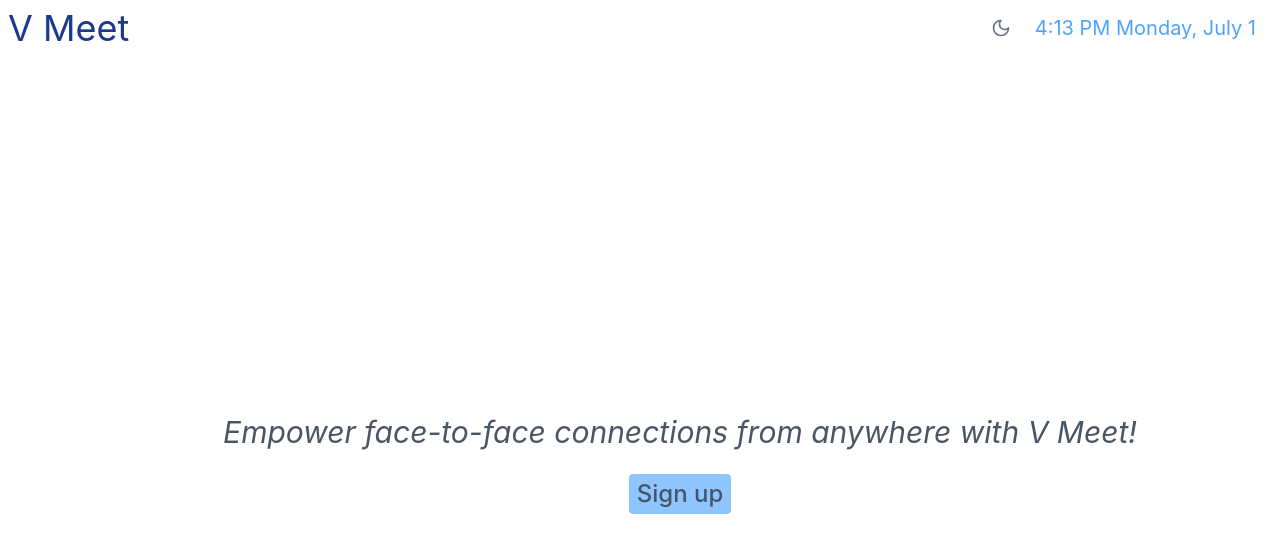
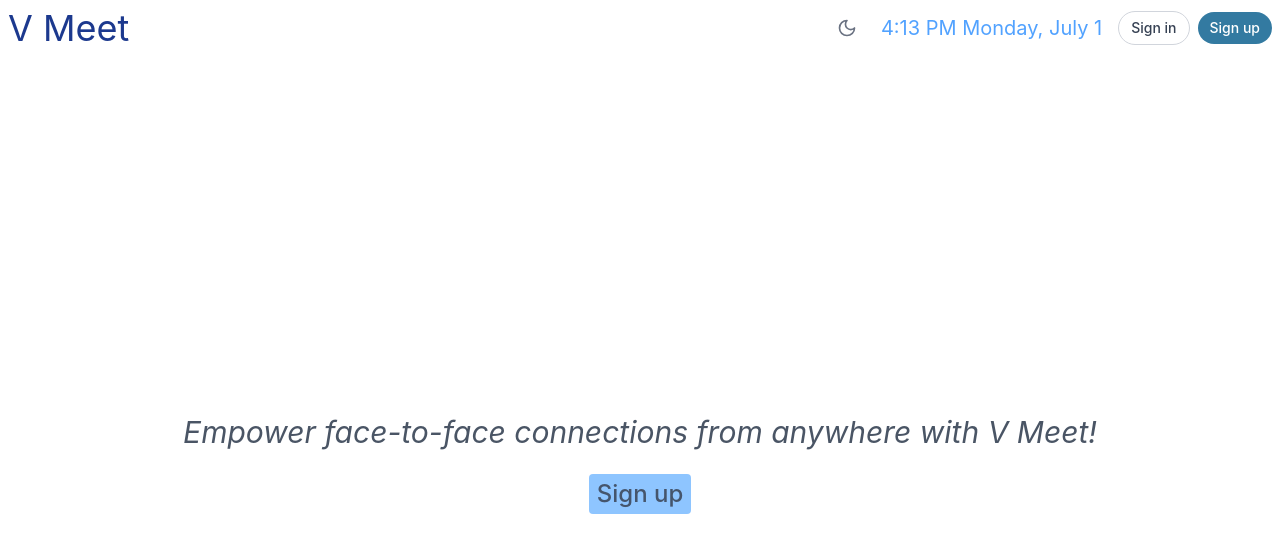
Before and after one commit to ReetikBasniwal/virtual-meet, a React (Vite) app: page / in a window 1280 px wide. Shown: the top 552 px of the page. Built offline with nearby package versions, Linux system fonts and the light colour scheme; no server answers.

Commit message:
sign in and sign out button

```diff
--- a/src/component/LoginForm/Login.jsx
+++ b/src/component/LoginForm/Login.jsx
@@ -51,7 +51,7 @@ function Login() {
 
   return (
     <>
-      <div className="absolute flex flex-col bg-sky-900/75 flex top-0 items-center justify-center h-full w-full">
+      <div className="absolute flex flex-col bg-sky-900/75 flex top-0 items-center justify-center h-full w-full" onClick={() => { navigate('/'); }}>
           <div className='visible flex flex-col mb-4 p-4 bg-sky-200 rounded-lg' style={{width: '30em', height: '25em'}}>
               <form className="flex p-8 flex-col items-center justify-center" onSubmit={(e) => e.preventDefault()}>
                   <label className='text-md p-2 font-medium' htmlFor="email">Email</label>
@@ -73,7 +73,7 @@ function Login() {
                   <button className='border rounded-lg mt-6 pl-4 pr-4 pb-2 pt-1 bg-cyan-700 text-white text-2xl w-fit' onClick={handleSignIn}>Sign in</button>
               </form>
               <hr className='border-slate-400' />
-              <div className='flex items-center justify-center border h-full w-full'>
+              <div className='flex items-center justify-center h-full w-full'>
                   <span className=''>Don't have an account? <Link className="border-b border-sky-500 text-sky-500" to="/sign-up">Sign up</Link></span>
               </div>
           </div>
--- a/src/component/Registeration Form/RegisterForm.jsx
+++ b/src/component/Registeration Form/RegisterForm.jsx
@@ -93,7 +93,7 @@ function RegisterForm() {
 
     return (
         <>
-            <div className="absolute bg-sky-900/50 flex top-0 items-center justify-center h-full w-full">
+            <div className="absolute bg-sky-900/50 flex top-0 items-center justify-center h-full w-full" onClick={() => { navigate('/'); }}>
                 <div className='visible flex flex-col p-2 bg-sky-200 rounded-lg' style={{ width: '30em', height: '45em' }}>
                     <div className='p-4 flex flex-col items-center justify-center'>
                         <span className='text-xl font-semibold'>Create a new account</span>
@@ -146,10 +146,10 @@ function RegisterForm() {
                             required
                             autoComplete='off'
                         />
-                        <button className='border rounded-lg mt-6 pl-4 pr-4 pb-2 pt-2 bg-cyan-700 text-white text-2xl w-fit' onClick={(e) => { e.preventDefault(); handleSubmit() }}>Sign Up</button>
+                        <button className='border rounded-lg mt-6 pl-4 pr-4 pb-2 pt-2 bg-cyan-700 text-white text-2xl w-fit' onClick={(e) => { e.preventDefault(); handleSubmit() }}>Sign up</button>
                     </form>
                     <hr className='border-slate-400' />
-                    <div className='flex items-center justify-center border h-full w-full'>
+                    <div className='flex items-center justify-center h-full w-full'>
                         <span className=''>Already have an account? <Link className="border-b border-sky-500 text-sky-500" to="/sign-in">Sing in</Link></span>
                     </div>
                 </div>
--- a/src/component/about/About.jsx
+++ b/src/component/about/About.jsx
@@ -31,7 +31,7 @@ function About() {
 
   return (
     <>
-      <div className='flex mx-10 items-center justify-center h-full w-full overflow-hidden'>
+      <div className='flex items-center justify-center h-full w-full overflow-hidden'>
         <div className='flex items-center flex-col'>
           {currentUser && <span className='text-gray-600 dark:text-gray-300 italic text-4xl'>Hi {currentUser.firstName} !</span>}
           <span className='mt-4 text-center text-gray-600 dark:text-gray-300 italic text-3xl'>Empower face-to-face connections from anywhere with V Meet!</span>
--- a/src/component/navbar/Navbar.jsx
+++ b/src/component/navbar/Navbar.jsx
@@ -4,6 +4,7 @@ import SignOut from '../signOut/SignOut';
 import { useSelector } from 'react-redux';
 import { IoSunnyOutline } from "react-icons/io5";
 import { LuMoon } from "react-icons/lu";
+import { Link } from 'react-router-dom';
 
 
 function Navbar({ isDarkMode, toggleDarkMode }) {
@@ -56,14 +57,29 @@ function Navbar({ isDarkMode, toggleDarkMode }) {
                 <LuMoon className="w-5 h-5 text-gray-500" />
               )}
             </button>
-            <div className='text-xl text-blue-400 mr-4'>{currentTime}</div>
+            <div className='text-xl text-blue-400'>{currentTime}</div>
 
             {/* USER LOGO */}
             {
-              currentUser && <div className='flex items-center justify-center text-white bg-slate-600 border rounded-2xl border-sky-500 cursor-pointer'
+              currentUser ? <div className='flex items-center justify-center text-white bg-slate-600 border rounded-2xl border-sky-500 cursor-pointer'
                                   style={{width: '2em', height: '2em'}}  onClick={() => setShowSignOut(true)}>
                 <span>{currentUser.firstName[0].toUpperCase()}</span>
               </div>
+              :
+              <div className="flex items-center gap-2">
+                <button
+                  className="font-medium cursor-pointer transition-all duration-200 flex items-center justify-center rounded-full focus:outline-none focus:ring-2 focus:ring-offset-2 border border-gray-300 bg-transparent hover:bg-gray-50 text-gray-700 dark:text-gray-200 dark:border-gray-600 dark:hover:bg-gray-800 text-sm px-3 py-1.5 gap-1.5"
+                  onClick={() => {}}
+                >
+                 <Link to="/sign-in"> Sign in</Link>
+                </button>
+                <button
+                  className="font-medium cursor-pointer transition-all duration-200 flex items-center justify-center rounded-full focus:outline-none focus:ring-2 focus:ring-offset-2 text-white bg-sky-800/80 hover:bg-sky-800 focus:ring-primary-300 text-sm px-3 py-1.5 gap-1.5"
+                  onClick={() => {}}
+                >
+                 <Link to="/sign-up"> Sign up</Link>
+                </button>
+            </div>
             }
           </div>
         </nav>
```
